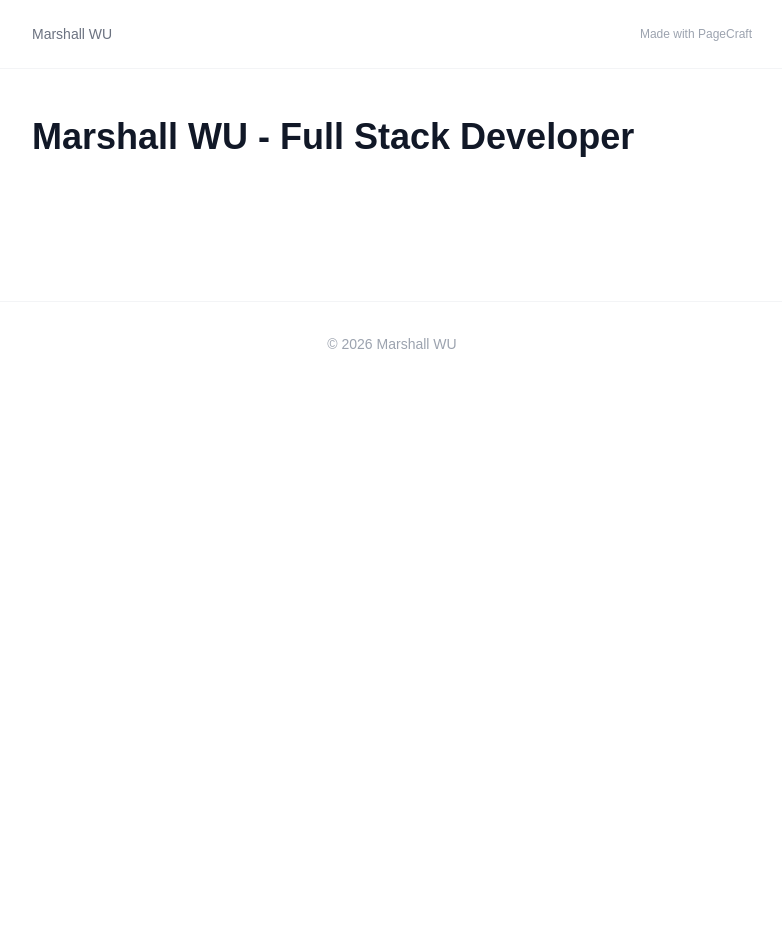
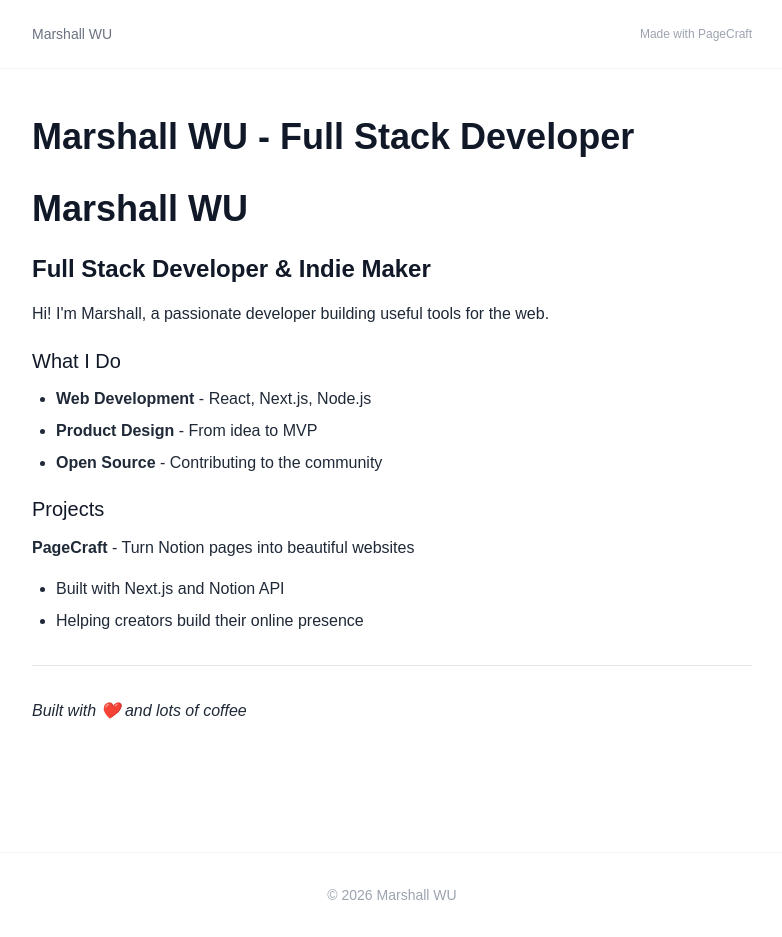
Before and after one commit to ThisIsBarney/pagecraft, a Next.js app: page /examples in a window 1280 px wide. Shown: the whole page, without its empty margins (248-1030 px from the left). Before the commit the page ends 800 px from the top, so only its background shows below. Built offline with nearby package versions, Linux system fonts and the light colour scheme.

Commit message:
Fix examples page for new PageContent interface

```diff
--- a/src/app/examples/page.tsx
+++ b/src/app/examples/page.tsx
@@ -4,38 +4,117 @@ import { PageContent } from "@/lib/notion";
 // 示例数据，用于演示
 const sampleContent: PageContent = {
   title: "Marshall WU - Full Stack Developer",
-  markdown: `# Marshall WU
-
-## Full Stack Developer & Indie Maker
-
-Hi! I'm Marshall, a passionate developer building useful tools for the web.
-
-### What I Do
-
-- **Web Development** - React, Next.js, Node.js
-- **Product Design** - From idea to MVP
-- **Open Source** - Contributing to the community
-
-### Projects
-
-**PageCraft** - Turn Notion pages into beautiful websites
-- Built with Next.js and Notion API
-- Helping creators build their online presence
-
-**AI Tools** - Various AI-powered utilities
-- Exploring the future of human-computer interaction
-
-### Get in Touch
-
-- GitHub: [github.com/marshall](https://github.com)
-- Twitter: [@marshall](https://twitter.com)
-- Email: hello@marshall.wu
-
----
-
-*Built with ❤️ and lots of coffee*
-`,
-  blocks: [],
+  blocks: [
+    {
+      id: "1",
+      type: "heading_1",
+      heading_1: {
+        rich_text: [{ type: "text", text: { content: "Marshall WU" } }],
+      },
+    },
+    {
+      id: "2",
+      type: "heading_2",
+      heading_2: {
+        rich_text: [{ type: "text", text: { content: "Full Stack Developer & Indie Maker" } }],
+      },
+    },
+    {
+      id: "3",
+      type: "paragraph",
+      paragraph: {
+        rich_text: [
+          { type: "text", text: { content: "Hi! I'm Marshall, a passionate developer building useful tools for the web." } },
+        ],
+      },
+    },
+    {
+      id: "4",
+      type: "heading_3",
+      heading_3: {
+        rich_text: [{ type: "text", text: { content: "What I Do" } }],
+      },
+    },
+    {
+      id: "5",
+      type: "bulleted_list_item",
+      bulleted_list_item: {
+        rich_text: [
+          { type: "text", text: { content: "Web Development" }, annotations: { bold: true } },
+          { type: "text", text: { content: " - React, Next.js, Node.js" } },
+        ],
+      },
+    },
+    {
+      id: "6",
+      type: "bulleted_list_item",
+      bulleted_list_item: {
+        rich_text: [
+          { type: "text", text: { content: "Product Design" }, annotations: { bold: true } },
+          { type: "text", text: { content: " - From idea to MVP" } },
+        ],
+      },
+    },
+    {
+      id: "7",
+      type: "bulleted_list_item",
+      bulleted_list_item: {
+        rich_text: [
+          { type: "text", text: { content: "Open Source" }, annotations: { bold: true } },
+          { type: "text", text: { content: " - Contributing to the community" } },
+        ],
+      },
+    },
+    {
+      id: "8",
+      type: "heading_3",
+      heading_3: {
+        rich_text: [{ type: "text", text: { content: "Projects" } }],
+      },
+    },
+    {
+      id: "9",
+      type: "paragraph",
+      paragraph: {
+        rich_text: [
+          { type: "text", text: { content: "PageCraft" }, annotations: { bold: true } },
+          { type: "text", text: { content: " - Turn Notion pages into beautiful websites" } },
+        ],
+      },
+    },
+    {
+      id: "10",
+      type: "bulleted_list_item",
+      bulleted_list_item: {
+        rich_text: [
+          { type: "text", text: { content: "Built with Next.js and Notion API" } },
+        ],
+      },
+    },
+    {
+      id: "11",
+      type: "bulleted_list_item",
+      bulleted_list_item: {
+        rich_text: [
+          { type: "text", text: { content: "Helping creators build their online presence" } },
+        ],
+      },
+    },
+    {
+      id: "12",
+      type: "divider",
+      divider: {},
+    },
+    {
+      id: "13",
+      type: "paragraph",
+      paragraph: {
+        rich_text: [
+          { type: "text", text: { content: "Built with ❤️ and lots of coffee" }, annotations: { italic: true } },
+        ],
+      },
+    },
+  ],
 };
 
 export default function ExamplePage() {
```
